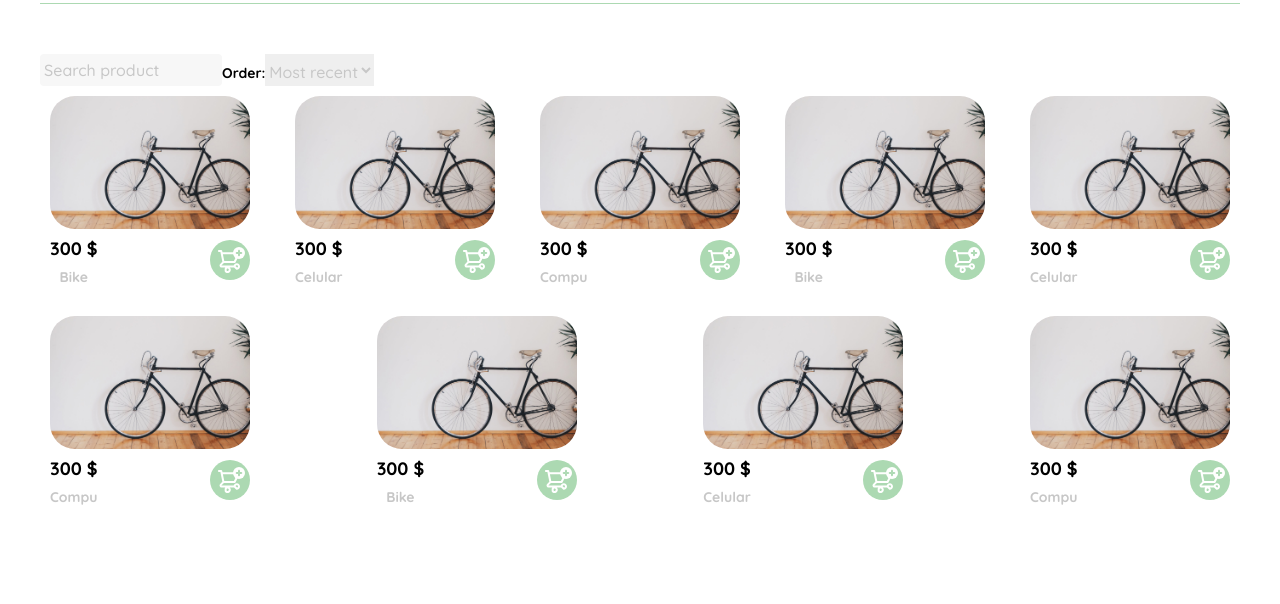
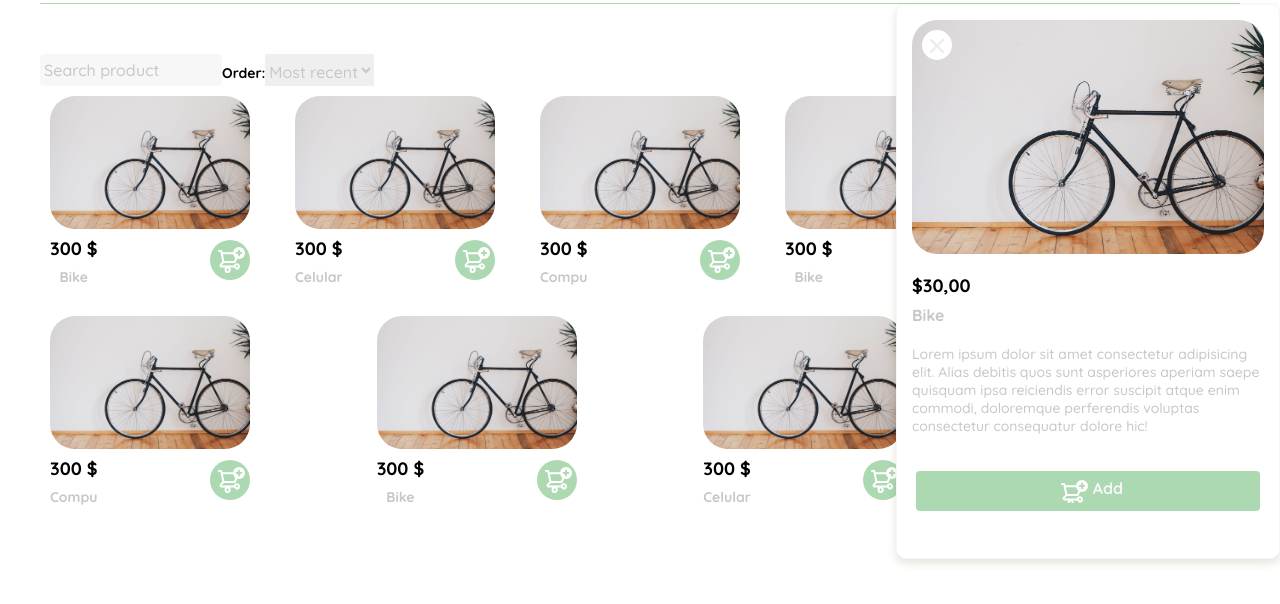
Before and after one commit to SFCC5555/YARDSALE, a plain HTML site: page index.html in a window 1280 px wide. Both pictures are taken after a click on the picture 150 px from the left and 206 px from the top of the page. Shown: the part 44-648 px from the top of the page. Drawn offline with Linux system fonts and the light colour scheme.

Commit message:
Actualizacion

```diff
--- a/index.html
+++ b/index.html
@@ -91,6 +91,17 @@
             </div>
             <input type="submit" value="Checkout" class="boton">
         </div>
+        <section id="contenedorDetalleProducto" class="none">
+            <div class="productDetailCloseContainer">
+                <span onclick="renderProductDetail();" class="productDetailClose"></span>
+            </div>
+
+            <img src="/static/YARDSALE/productos/bicicleta.jpg" alt="bike" width="100%">
+            <h1>$30,00</h1>
+            <h3 id="nombreProducto">B</h3>
+            <p>Lorem ipsum dolor sit amet consectetur adipisicing elit. Alias debitis quos sunt asperiores aperiam saepe quisquam ipsa reiciendis error suscipit atque enim commodi, doloremque perferendis voluptas consectetur consequatur dolore hic!</p>
+            <button id="botonAdd" type="submit"class="boton"><span class="carritoboton"></span>Add</button>
+        </section>
         <main id="mainstart">
             <nav id="navmovile">
                 <img onclick="mostrarMenuMovile();"src="static/YARDSALE/icons/icon_menu.svg" alt="menú" class="icon">
--- a/static/YARDSALE/desktop.css
+++ b/static/YARDSALE/desktop.css
@@ -49,3 +49,7 @@ body {
 .myOrderContainer {
     width: 30%;
 }
+
+.productDetailContainer {
+    width: 30%;
+}
--- a/static/YARDSALE/styles.css
+++ b/static/YARDSALE/styles.css
@@ -414,3 +414,80 @@ img:hover {
     margin-left:10px;
     transform: translate(0px,-4px);
 }
+
+.productDetailContainer {
+    width: 100%;
+    border: 0.5px solid var(--color-texto);
+    box-shadow: 0px 4px 8px rgba(89,73,30,0.16);
+    background-color: var(--color-a);
+    padding: 15px;
+    display:flex;
+    flex-direction: column;
+    position: absolute;
+    top: 47.5px;
+    right: 0;
+    border-radius: 10px;
+    z-index: 1;
+}
+
+.productDetailContainer img {
+    border-radius: 25px;
+    margin-bottom: 20px;
+}
+
+.productDetailClose {
+    display: inline-block;
+    background-repeat: no-repeat;
+    width: 50%;
+    height: 50%;
+    background-image:url(/static/YARDSALE/icons/icon_close.png);
+    position: absolute;
+    top:30%;
+    left: 25%;
+}
+
+.productDetailCloseContainer {
+    position: absolute;
+    width: 30px;
+    height: 30px;
+    background-color: var(--color-a);
+    border-radius: 50%;
+    top: 25px;
+    left: 25px;
+}
+
+.productDetailContainer img:hover {
+    transform: none;
+}
+
+.productDetailCloseContainer:hover {
+    opacity:50%;
+}
+
+.productDetailContainer h3 {
+    color: var(--color-1);
+    font-size: var(--md);
+    margin-bottom: 20px;
+}
+
+.productDetailContainer p {
+    color: var(--color-1);
+    font-size: var(--sm);
+    margin-bottom: 20px;
+}
+
+.carritoboton {
+    display: inline-block;
+    background-repeat: no-repeat;
+    width: 30px;
+    height: 30px;
+    background-image:url(/static/YARDSALE/icons/bt_add_to_cart.svg);
+    padding: 0px 20px;
+}
+
+#botonAdd {
+    display: flex;
+    align-items: center;
+    justify-content: center;
+    padding-bottom: 15px;
+}
--- a/static/YARDSALE/yardsale.js
+++ b/static/YARDSALE/yardsale.js
@@ -2,6 +2,8 @@ let cm=document.getElementById("contenedorMenu");
 let cmv=document.getElementById("contenedorMenuMovile");
 let moc=document.getElementById("contenedormisordenes");
 let cc=document.querySelector(".cards-container");
+let pdc=document.getElementById("contenedorDetalleProducto");
+let pn=document.getElementById("nombreProducto")
 
 function mostrarMenu() {
     cm.classList.toggle("menu-container");
@@ -114,6 +116,8 @@ for (product of productlist) {
 
     const img =document.createElement("img");
     img.setAttribute("src",product.image);
+    img.setAttribute("onclick","renderProductDetail();")
+
 
     const productCaja=document.createElement("div");
     productCaja.classList.add("caja");
@@ -149,3 +153,10 @@ for (product of productlist) {
 }
 
 renderProducts();
+
+function renderProductDetail()
+{
+    pdc.classList.toggle("productDetailContainer")
+    pn.innerText=productlist[0].name
+
+}
```
